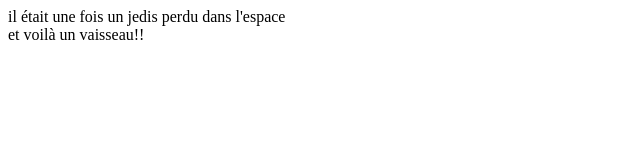
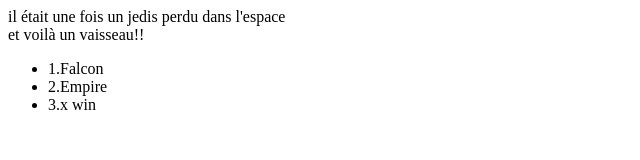
Before and after one commit to vpapot/formation-git-mastering-discover-github, a plain HTML site: page index.html in a window 1280 px wide. Shown: the whole page, without its empty margins (0-640 px from the left). Drawn offline with Linux system fonts and the light colour scheme.

Commit message:
new : test ul

```diff
--- a/index.html
+++ b/index.html
@@ -13,5 +13,10 @@
   <div>
     et voilà un vaisseau!!
   </div>
+  <ul>
+    <li>1.Falcon </li>
+    <li>2.Empire </li>
+    <li>3.x win </li>
+  </ul>
 </body>
 </html>
```
